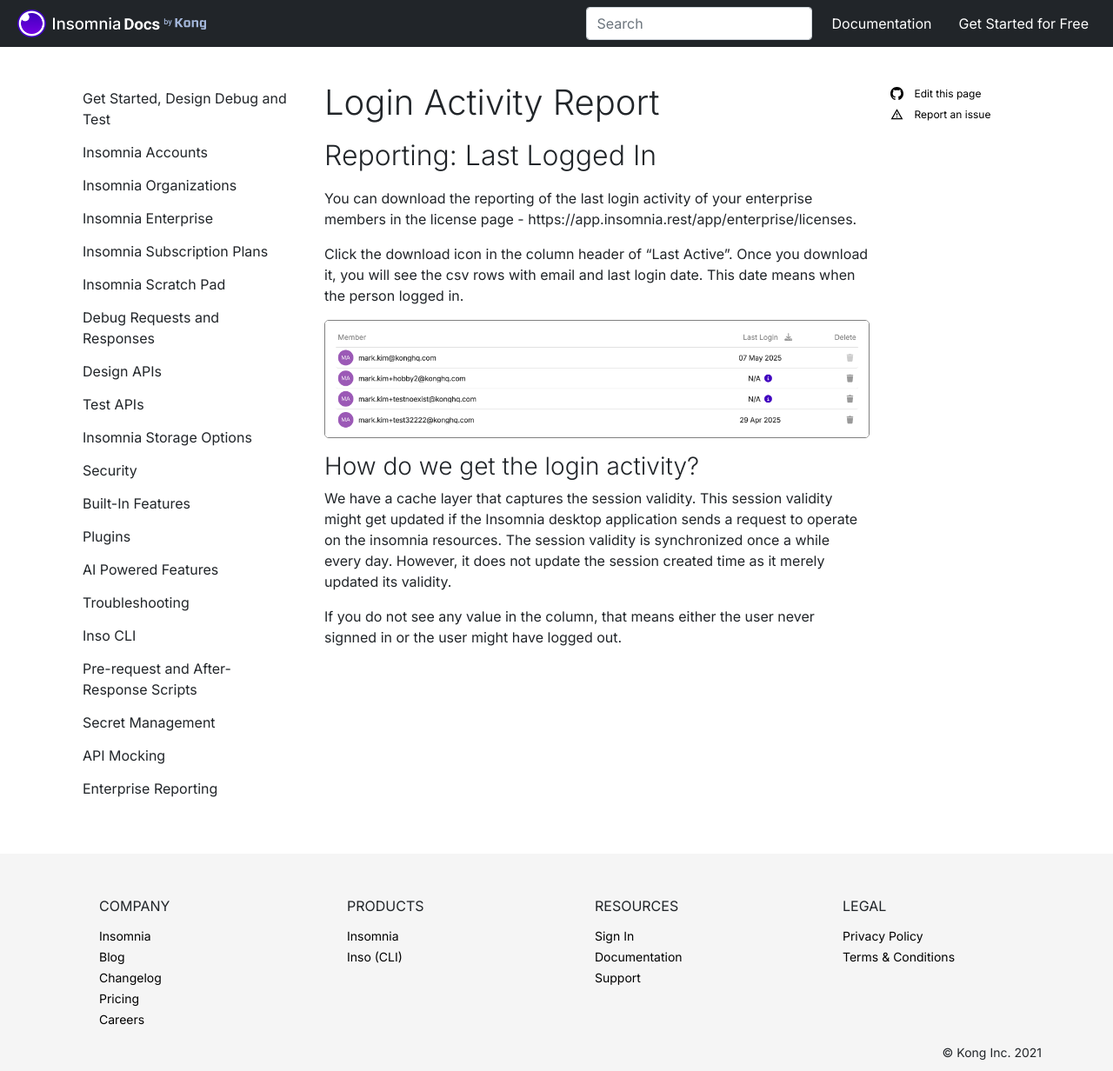
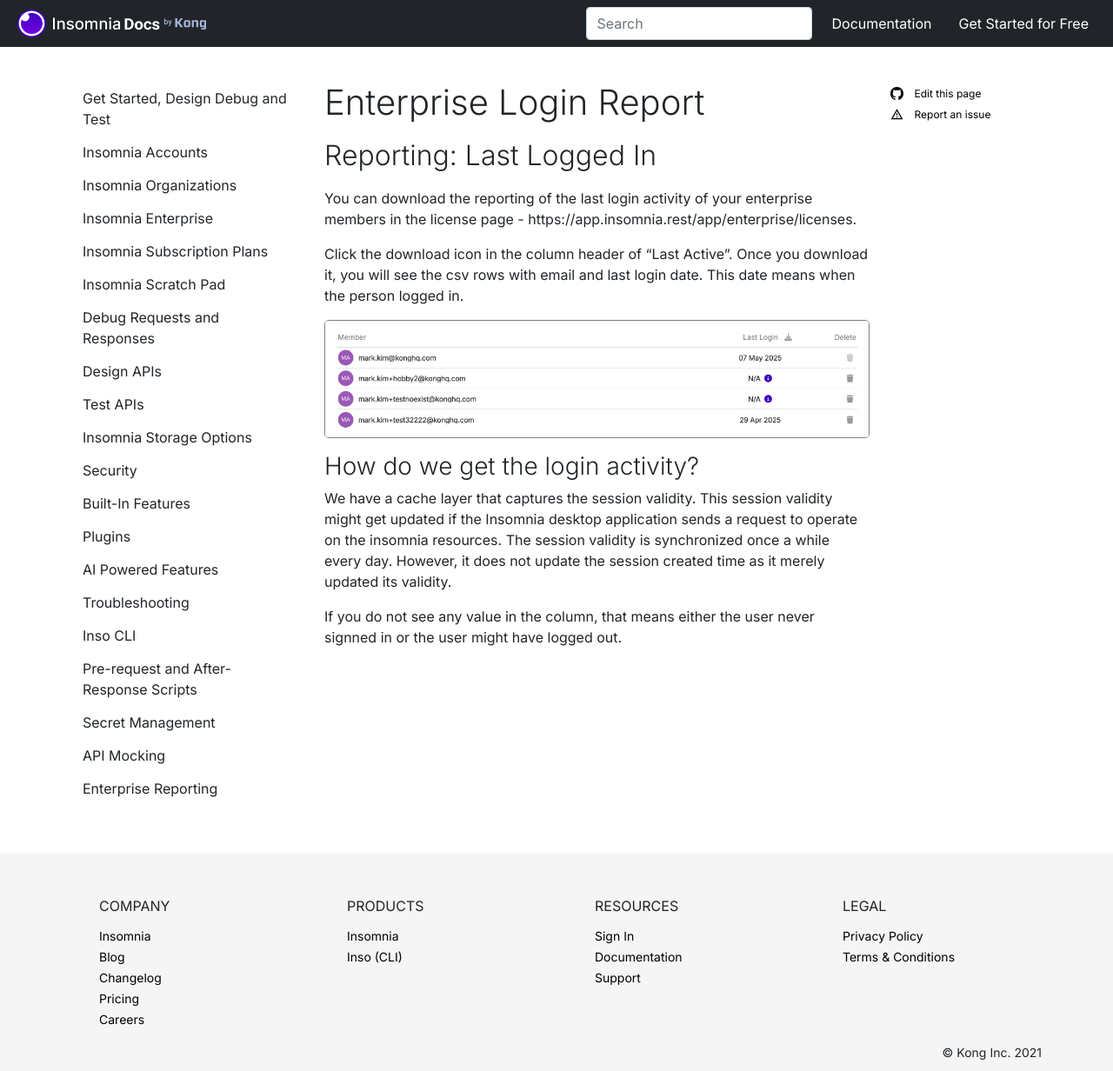
Before and after one commit to Kong/insomnia-docs, a Jekyll site: the page built from docs/insomnia/last-logged-in.md, in a window 1280 px wide and 1232 px high. Shown: the whole window at 87% size. Built offline with Jekyll 4.4.1, drawn with Linux system fonts in a browser that asks for light colours; comment, search, counter and statistics services are not loaded.

```diff
--- a/docs/_data/main-nav.yaml
+++ b/docs/_data/main-nav.yaml
@@ -250,4 +250,4 @@
     collapse-id: enterprise-reporting
     items:
       - title: Enterprise Login Report
-        url: enterprise-login-report
+        url: enterprise-reporting
--- a/docs/insomnia/last-logged-in.md
+++ b/docs/insomnia/last-logged-in.md
@@ -1,6 +1,6 @@
 ---
 layout: article-detail
-title:  Login Activity Report
+title:  Enterprise Login Report
 category: "Enterprise Reporting"
 category-url: enterprise-login-report
 ---
```
